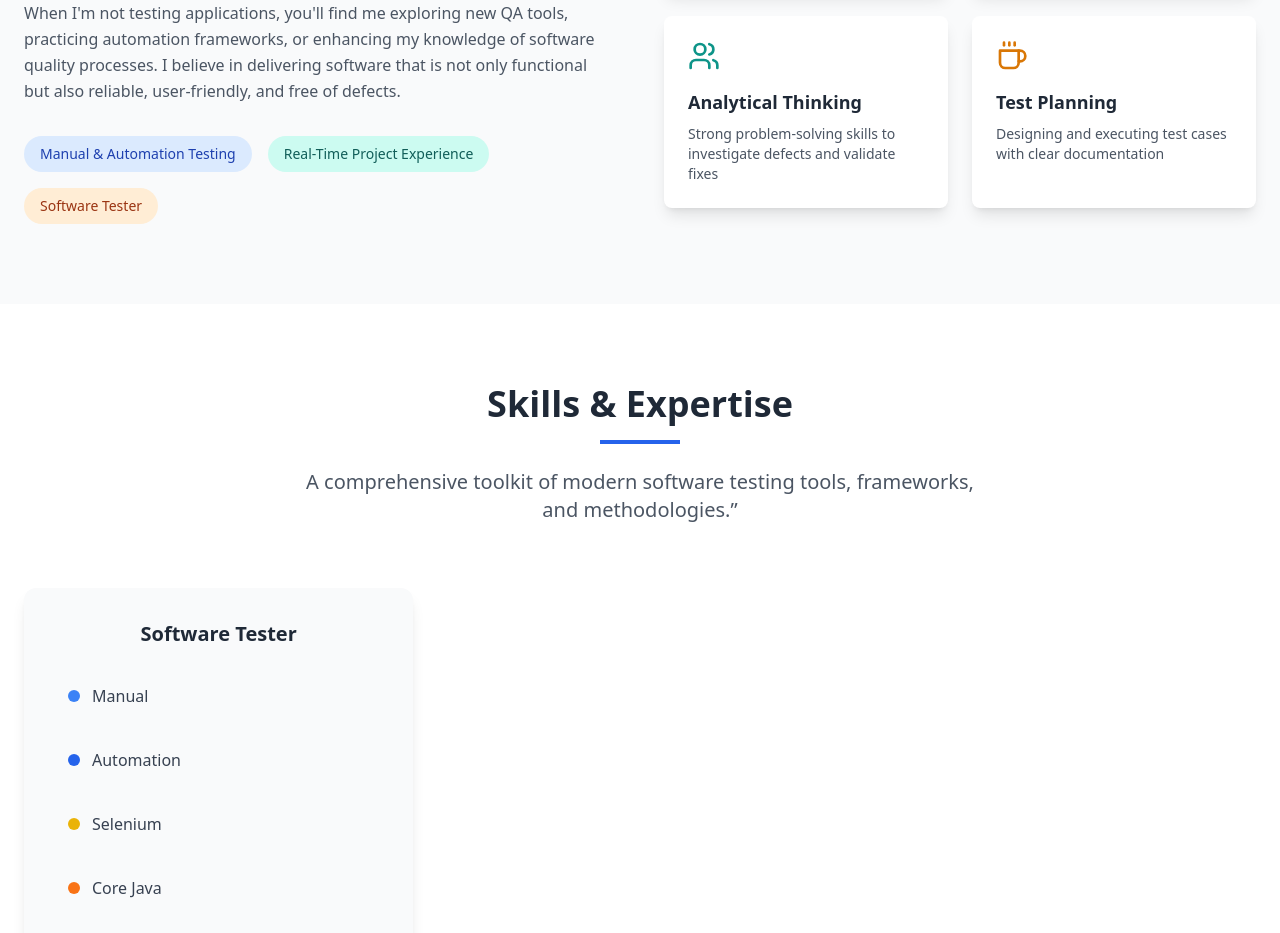
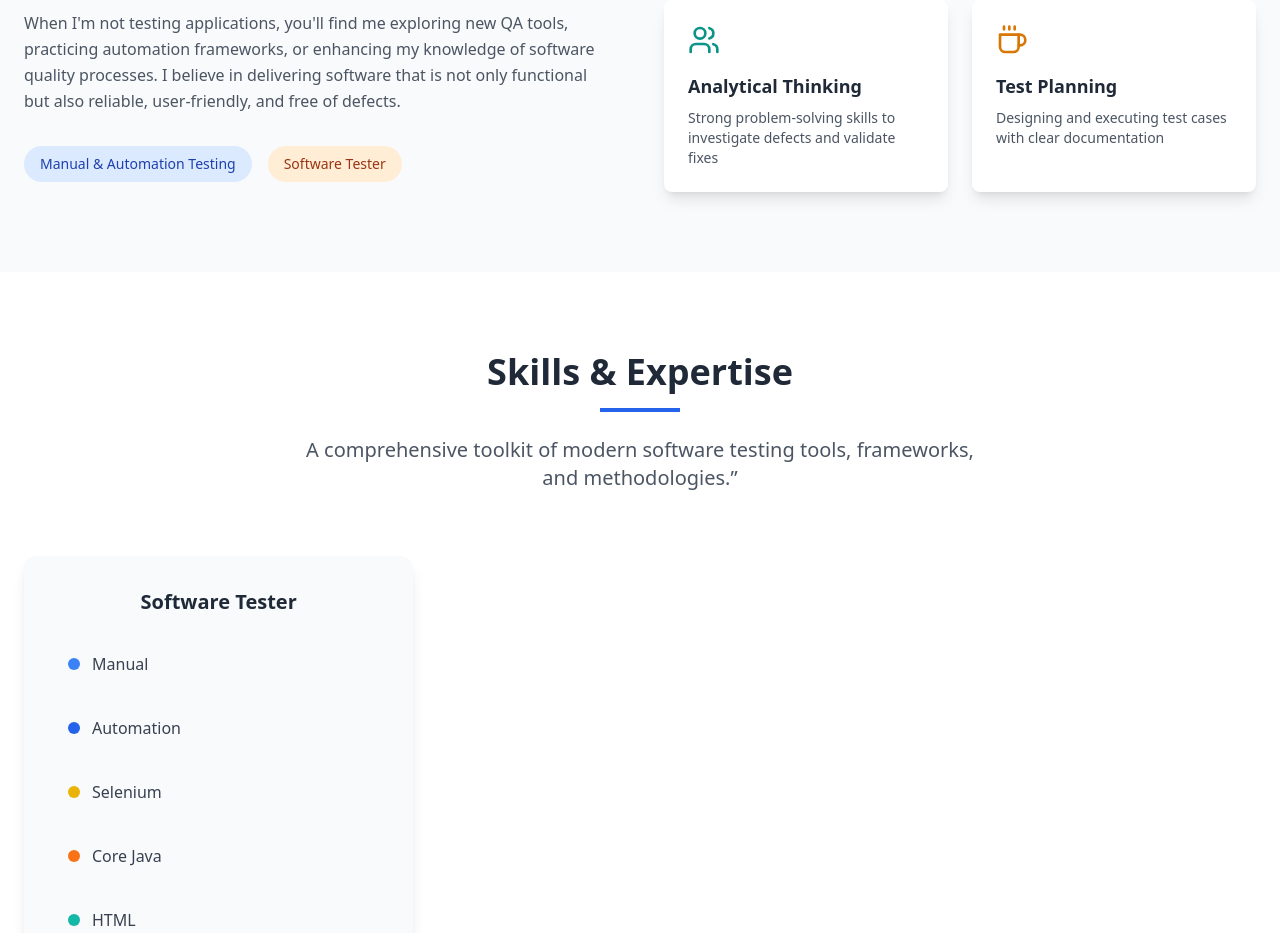
Before and after one commit to kusamrajesh/KusamRajesh-Portfolio, a React (Vite) app: page / in a window 1280 px wide. Shown: the part 1220-2153 px from the top of the page. Built offline with nearby package versions, Linux system fonts and the light colour scheme.

Commit message:
Updated About.tsx

```diff
--- a/src/components/About.tsx
+++ b/src/components/About.tsx
@@ -52,9 +52,7 @@ const About: React.FC = () => {
               <div className="bg-blue-100 text-blue-800 px-4 py-2 rounded-full text-sm font-medium">
                 Manual & Automation Testing
               </div>
-              <div className="bg-teal-100 text-teal-800 px-4 py-2 rounded-full text-sm font-medium">
-                Real-Time Project Experience
-              </div>
+
               <div className="bg-orange-100 text-orange-800 px-4 py-2 rounded-full text-sm font-medium">
                 Software Tester
               </div>
```
